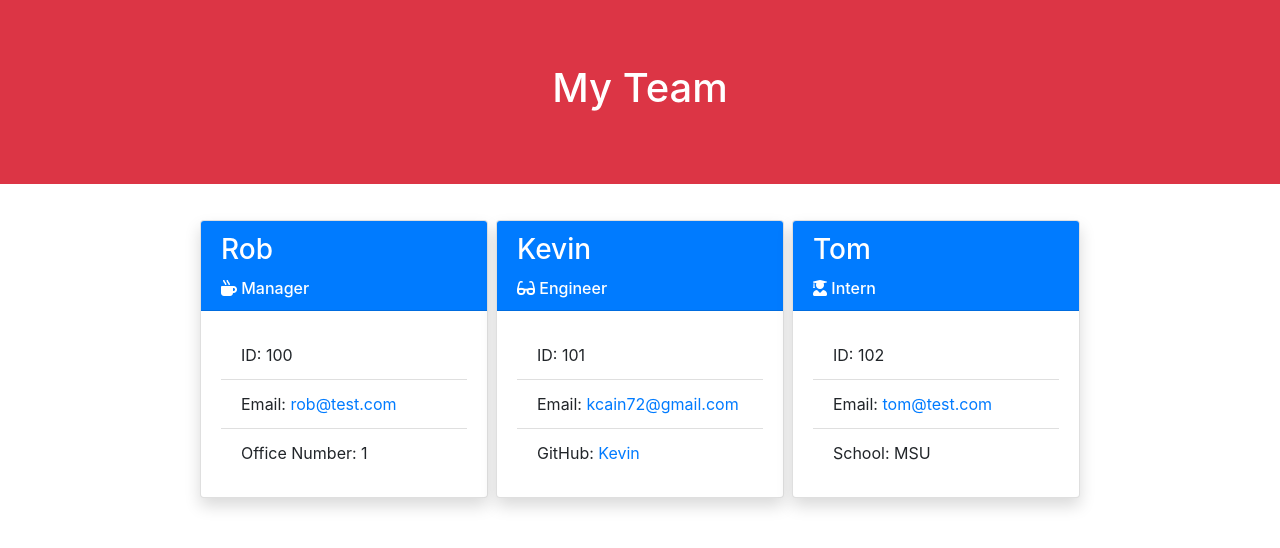
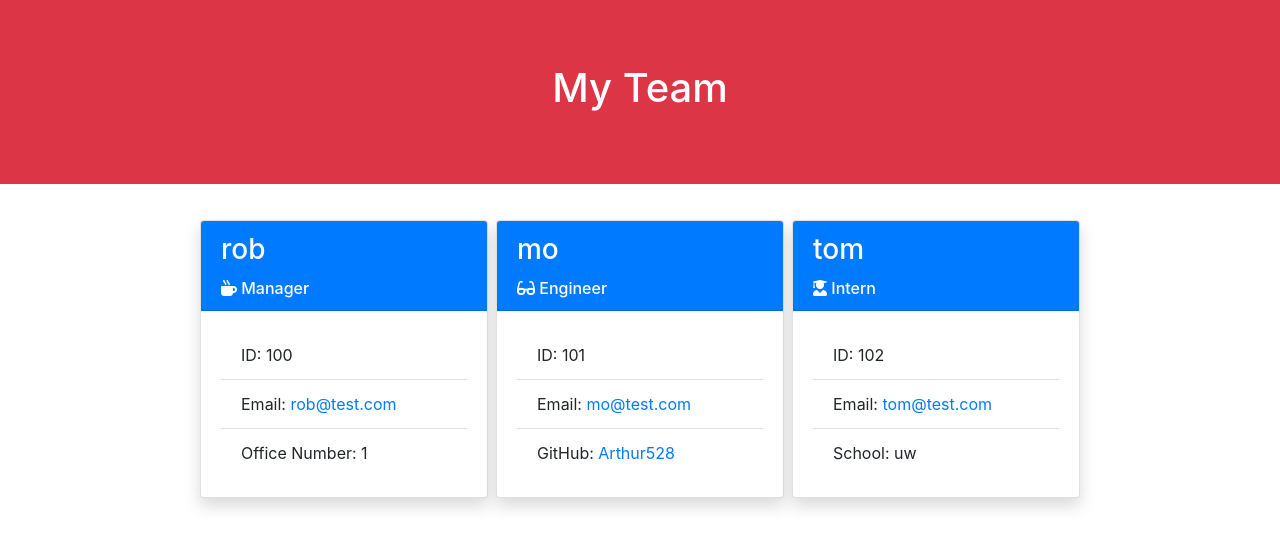
Before and after one commit to Arthur528/project-red-light, a website: page dist/index.html in a window 1280 px wide. Drawn offline with nearby package versions, Linux system fonts and the light colour scheme.

Commit message:
added code to finish

```diff
--- a/dist/index.html
+++ b/dist/index.html
@@ -18,7 +18,7 @@
 
   <div class="card m-1 shadow" style="width: 18rem">
     <div class='card-header bg-primary text-white'>
-      <h3 class="card-title">Rob</h3>
+      <h3 class="card-title">rob</h3>
       <h6 class="card-text"><i class="fa fa-mug-hot"></i> Manager</h6>
     </div>
     <div class="card-body">
@@ -32,28 +32,28 @@
 
   <div class="card m-1 shadow" style="width: 18rem">
     <div class='card-header bg-primary text-white'>
-      <h3 class="card-title">Kevin</h3>
+      <h3 class="card-title">mo</h3>
       <h6 class="card-text"><i class="fa fa-glasses"></i> Engineer</h6>
     </div>
     <div class="card-body">
       <ul class="list-group list-group-flush">
         <li class="list-group-item">ID: 101</li>
-        <li class="list-group-item">Email: <a href="mailto: kcain72@gmail.com">kcain72@gmail.com</a></li>
-        <li class="list-group-item">GitHub: <a href="https://github.com/Arthur528" target="_blank">Kevin</a></li>
+        <li class="list-group-item">Email: <a href="mailto: mo@test.com">mo@test.com</a></li>
+        <li class="list-group-item">GitHub: <a href="https://github.com/Arthur528" target="_blank">Arthur528</a></li>
       </ul>
     </div>
   </div>
 
   <div class="card m-1 shadow" style="width: 18rem">
     <div class='card-header bg-primary text-white'>
-      <h3 class="card-title">Tom</h3>
+      <h3 class="card-title">tom</h3>
       <h6 class="card-text"><i class="fa fa-user-graduate"></i> Intern</h6>
     </div>
     <div class="card-body">
       <ul class="list-group list-group-flush">
         <li class="list-group-item">ID: 102</li>
         <li class="list-group-item">Email: <a href="mailto: tom@test.com">tom@test.com</a></li>
-        <li class="list-group-item">School: MSU</li>
+        <li class="list-group-item">School: uw</li>
       </ul>
     </div>
   </div>
```
Also changed, not shown: package.json (+6 -6 lines), 1 other file.
